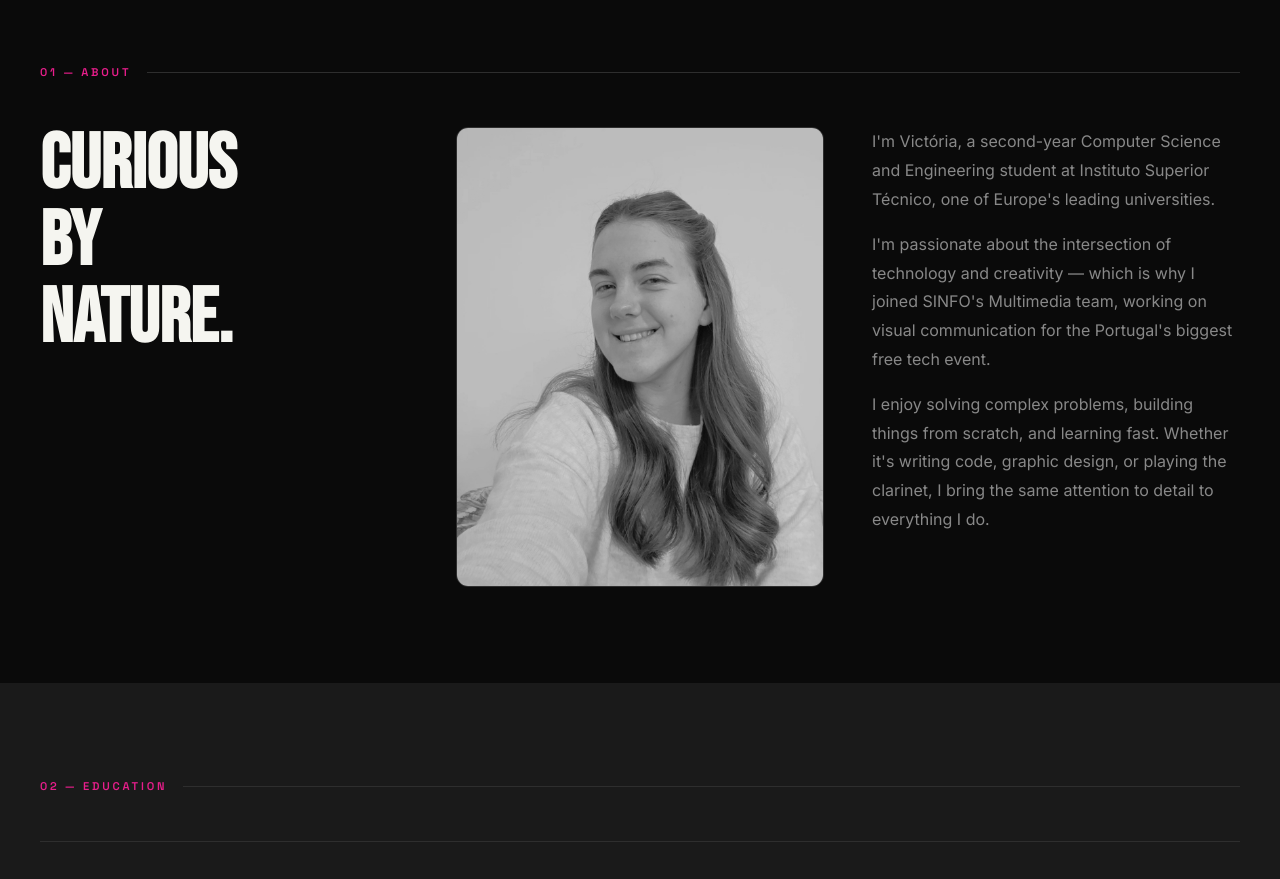
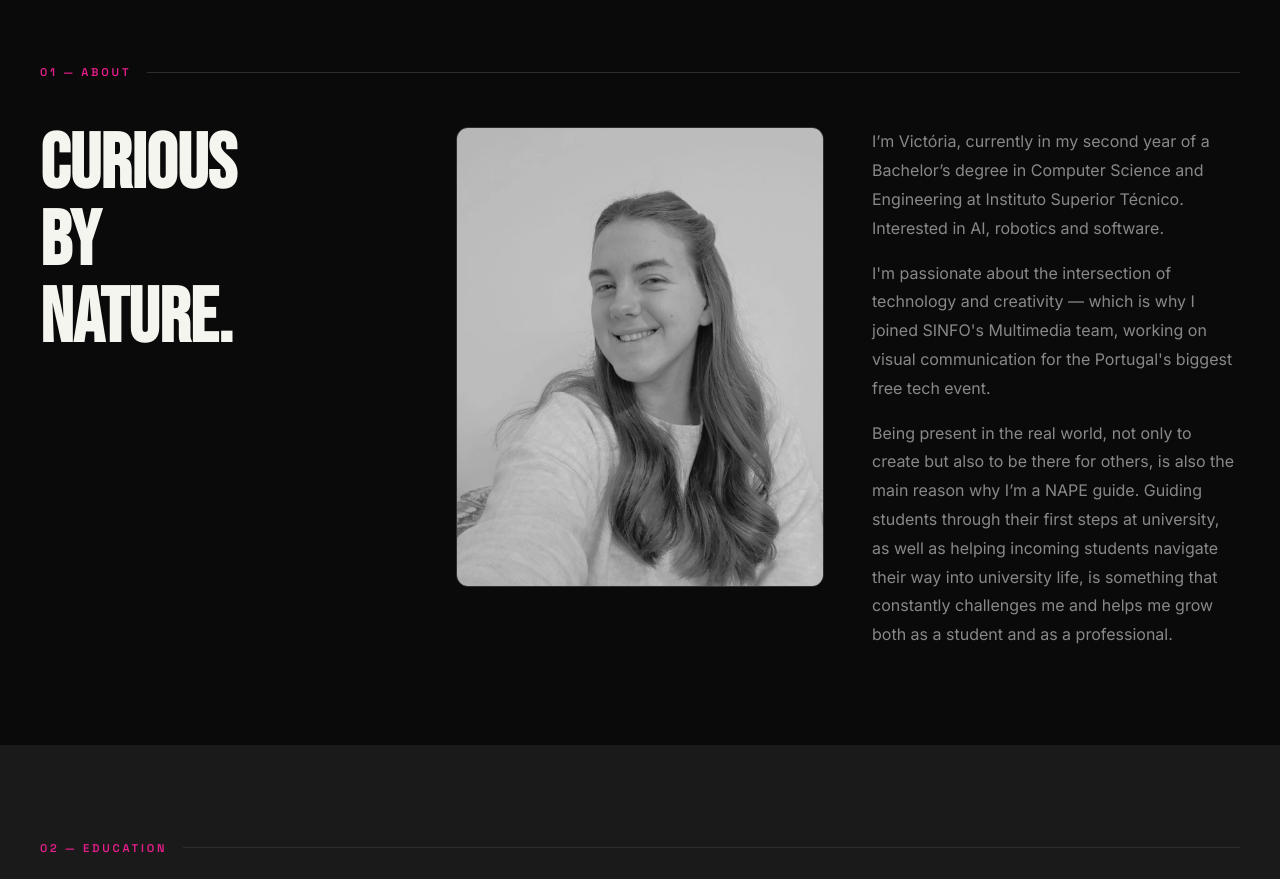
Before and after one commit to victoriabernaz/victoriabernaz.github.io, a plain HTML site: page index.html in a window 1280 px wide. Shown: the part 900-1779 px from the top of the page. Drawn offline with Linux system fonts and the light colour scheme.

Commit message:
Update index.html

```diff
--- a/index.html
+++ b/index.html
@@ -622,9 +622,13 @@
     <img src="a_tua_foto.png" alt="Victória Bernaz" class="about-profile-pic" onerror="this.style.display='none'" />
 
     <div class="about-text">
-      <p>I'm Victória, a second-year Computer Science and Engineering student at Instituto Superior Técnico, one of Europe's leading universities.</p>
-      <p>I'm passionate about the intersection of technology and creativity — which is why I joined SINFO's Multimedia team, working on visual communication for the Portugal's biggest free tech event.</p>
-      <p>I enjoy solving complex problems, building things from scratch, and learning fast. Whether it's writing code, graphic design, or playing the clarinet, I bring the same attention to detail to everything I do.</p>
+      <p>I’m Victória, currently in my second year of a Bachelor’s degree in Computer Science and Engineering at Instituto Superior Técnico.
+        Interested in AI, robotics and software.</p>
+      <p>I'm passionate about the intersection of technology and creativity — which is why I joined SINFO's Multimedia team, working on visual
+        communication for the Portugal's biggest free tech event.</p>
+      <p>Being present in the real world, not only to create but also to be there for others, is also the main reason why I’m a NAPE guide.
+        Guiding students through their first steps at university, as well as helping incoming students navigate their way into university life,
+        is something that constantly challenges me and helps me grow both as a student and as a professional.</p>
     </div>
   </div>
 </section>
```
